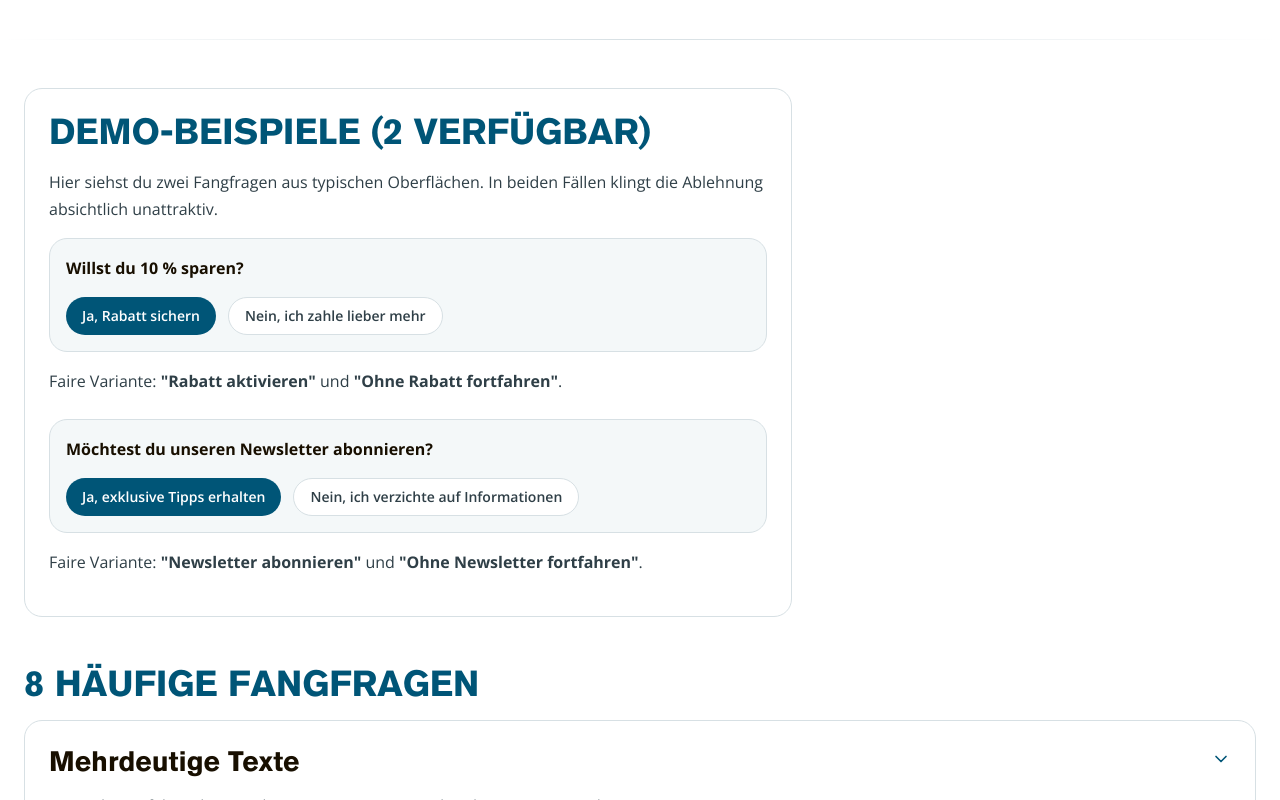
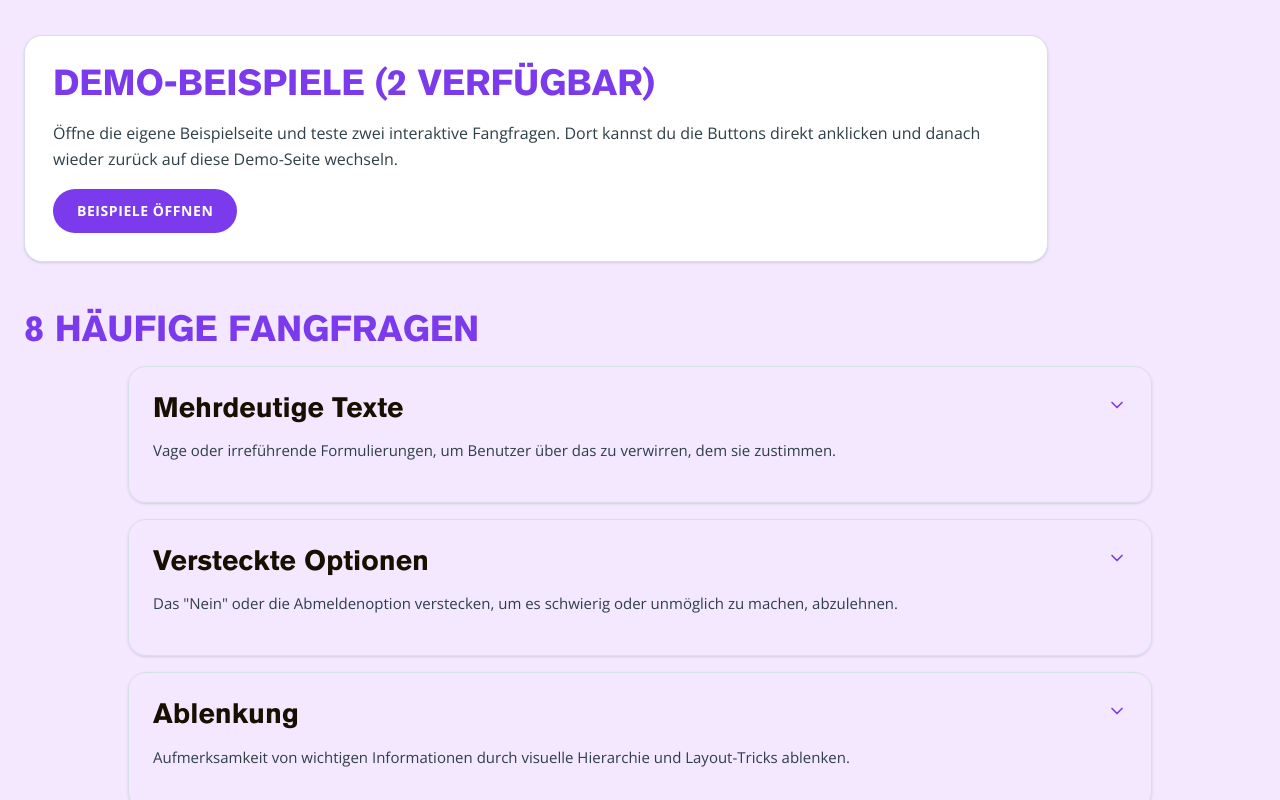
Before and after one commit to johak-at/dark-johak, a SvelteKit app: page /trickquestions in a window 1280 px wide. Shown: the part 780-1580 px from the top of the page. Built offline with nearby package versions, Linux system fonts and the light colour scheme.

Commit message:
trickquestions

```diff
--- a/design-system/tokens/colors.css
+++ b/design-system/tokens/colors.css
@@ -7,119 +7,138 @@
 
 :root {
 	/* ---- Brand primaries (Farbe 1–4) ---- */
-  --johak-sky:    #80CCDB; /* Farbe 1 — Pantone 297  | hellblau   */
+	--johak-sky: #80ccdb; /* Farbe 1 — Pantone 297  | hellblau   */
 	--johak-petrol: #005577; /* Farbe 2 — Pantone 7691 | petrol     */
-  --johak-red:    #E4003A; /* Farbe 3 — Pantone 192  | signalrot  */
-  --johak-amber:  #F7A823; /* Farbe 4 — Pantone 7549 | orange     */
+	--johak-red: #e4003a; /* Farbe 3 — Pantone 192  | signalrot  */
+	--johak-amber: #f7a823; /* Farbe 4 — Pantone 7549 | orange     */
 
 	/* ---- Brand darks (Farbe 5) ---- */
-  --johak-navy:   #1A2E3C; /* Pantone 2767  | tiefes nachtblau */
-  --johak-ink:    #180F00; /* Pantone Black 6 | warmes schwarz */
+	--johak-navy: #1a2e3c; /* Pantone 2767  | tiefes nachtblau */
+	--johak-ink: #180f00; /* Pantone Black 6 | warmes schwarz */
 
 	/* ---- Sky scale ---- */
-  --sky-100: #E4F4F8;
-  --sky-200: #C5E8EF;
-  --sky-300: #A6DBE5;
-  --sky-400: #80CCDB; /* base */
-  --sky-500: #58B4C7;
-  --sky-600: #3A95A9;
+	--sky-100: #e4f4f8;
+	--sky-200: #c5e8ef;
+	--sky-300: #a6dbe5;
+	--sky-400: #80ccdb; /* base */
+	--sky-500: #58b4c7;
+	--sky-600: #3a95a9;
 
 	/* ---- Petrol scale ---- */
-  --petrol-100: #DCEAEF;
-  --petrol-200: #A9CCD7;
-  --petrol-300: #5E94A7;
-  --petrol-400: #2A7188;
+	--petrol-100: #dceaef;
+	--petrol-200: #a9ccd7;
+	--petrol-300: #5e94a7;
+	--petrol-400: #2a7188;
 	--petrol-500: #005577; /* base */
-  --petrol-600: #00415C;
-  --petrol-700: #002F43;
+	--petrol-600: #00415c;
+	--petrol-700: #002f43;
 
 	/* ---- Red scale ---- */
-  --red-100: #FCDBE3;
-  --red-200: #F7A6B9;
-  --red-300: #F05E80;
-  --red-400: #E4003A; /* base */
-  --red-500: #C00031;
+	--red-100: #fcdbe3;
+	--red-200: #f7a6b9;
+	--red-300: #f05e80;
+	--red-400: #e4003a; /* base */
+	--red-500: #c00031;
 	--red-600: #970026;
 
 	/* ---- Amber scale ---- */
-  --amber-100: #FDEDD0;
-  --amber-200: #FBD79A;
-  --amber-300: #F9C064;
-  --amber-400: #F7A823; /* base */
-  --amber-500: #DD8C0A;
-  --amber-600: #B06E06;
+	--amber-100: #fdedd0;
+	--amber-200: #fbd79a;
+	--amber-300: #f9c064;
+	--amber-400: #f7a823; /* base */
+	--amber-500: #dd8c0a;
+	--amber-600: #b06e06;
+
+	/* ---- Violet scale (extended token for interactive demos) ---- */
+	--violet-100: #f3e8ff;
+	--violet-200: #ddd6fe;
+	--violet-300: #c4b5fd;
+	--violet-400: #a78bfa;
+	--violet-500: #8b5cf6;
+	--violet-600: #7c3aed;
+	--violet-700: #6d28d9;
 
 	/* ---- Neutral scale (cool, drawn toward navy) ---- */
-  --neutral-0:   #FFFFFF;
-  --neutral-50:  #F4F8F9;
-  --neutral-100: #EAF0F2;
-  --neutral-200: #D7E0E4;
-  --neutral-300: #BAC8CE;
-  --neutral-400: #8C9CA4;
-  --neutral-500: #61727A;
-  --neutral-600: #45555D;
-  --neutral-700: #2F3F47;
-  --neutral-800: #1A2E3C; /* = navy */
+	--neutral-0: #ffffff;
+	--neutral-50: #f4f8f9;
+	--neutral-100: #eaf0f2;
+	--neutral-200: #d7e0e4;
+	--neutral-300: #bac8ce;
+	--neutral-400: #8c9ca4;
+	--neutral-500: #61727a;
+	--neutral-600: #45555d;
+	--neutral-700: #2f3f47;
+	--neutral-800: #1a2e3c; /* = navy */
 	--neutral-900: #102129;
-  --neutral-950: #0A161C;
+	--neutral-950: #0a161c;
 
 	/* ============================================================
      SEMANTIC ALIASES
      ============================================================ */
 
 	/* Surfaces & background */
-  --color-bg:             var(--neutral-50);
-  --color-surface:        var(--neutral-0);
+	--color-bg: var(--neutral-50);
+	--color-surface: var(--neutral-0);
 	--color-surface-sunken: var(--neutral-100);
 	--color-surface-inverse: var(--johak-navy);
 
 	/* Text */
-  --text-strong:   var(--johak-ink);
-  --text-body:     var(--neutral-700);
-  --text-muted:    var(--neutral-500);
-  --text-subtle:   var(--neutral-400);
-  --text-inverse:  var(--neutral-0);
+	--text-strong: var(--johak-ink);
+	--text-body: var(--neutral-700);
+	--text-muted: var(--neutral-500);
+	--text-subtle: var(--neutral-400);
+	--text-inverse: var(--neutral-0);
 	--text-on-brand: var(--neutral-0);
 
 	/* Borders & lines */
-  --border:        var(--neutral-200);
+	--border: var(--neutral-200);
 	--border-strong: var(--neutral-300);
 	--border-inverse: rgba(255, 255, 255, 0.16);
 
 	/* Brand roles */
-  --color-primary:        var(--petrol-500);
-  --color-primary-hover:  var(--petrol-600);
+	--color-primary: var(--petrol-500);
+	--color-primary-hover: var(--petrol-600);
 	--color-primary-active: var(--petrol-700);
-  --color-primary-soft:   var(--petrol-100);
-  --color-on-primary:     var(--neutral-0);
+	--color-primary-soft: var(--petrol-100);
+	--color-on-primary: var(--neutral-0);
 
-  --color-accent:         var(--red-400);
-  --color-accent-hover:   var(--red-500);
-  --color-accent-soft:    var(--red-100);
-  --color-on-accent:      var(--neutral-0);
+	--color-accent: var(--red-400);
+	--color-accent-hover: var(--red-500);
+	--color-accent-soft: var(--red-100);
+	--color-on-accent: var(--neutral-0);
 
-  --color-highlight:      var(--amber-400);
+	--color-highlight: var(--amber-400);
 	--color-highlight-hover: var(--amber-500);
 	--color-highlight-soft: var(--amber-100);
-  --color-on-highlight:   var(--johak-ink);
+	--color-on-highlight: var(--johak-ink);
 
-  --color-sky:            var(--sky-400);
-  --color-sky-soft:       var(--sky-100);
+	--color-sky: var(--sky-400);
+	--color-sky-soft: var(--sky-100);
+
+	--color-violet: var(--violet-600);
+	--color-violet-hover: var(--violet-700);
+	--color-violet-soft: var(--violet-100);
 
 	/* Status (brand-aligned) */
-  --color-success:      #1E9E6A;
-  --color-success-soft: #DCF1E8;
-  --color-warning:      var(--amber-400);
+	--color-success: #1e9e6a;
+	--color-success-soft: #dcf1e8;
+	--color-warning: var(--amber-400);
 	--color-warning-soft: var(--amber-100);
-  --color-error:        var(--red-400);
-  --color-error-soft:   var(--red-100);
-  --color-info:         var(--petrol-500);
-  --color-info-soft:    var(--petrol-100);
+	--color-error: var(--red-400);
+	--color-error-soft: var(--red-100);
+	--color-info: var(--petrol-500);
+	--color-info-soft: var(--petrol-100);
 
 	/* Focus */
 	--focus-ring: var(--sky-500);
 
 	/* Signet gradient (the four-colour mark) */
-  --gradient-signet: linear-gradient(105deg, var(--johak-navy) 0%, var(--johak-petrol) 45%, var(--johak-sky) 100%);
-  --gradient-sky:    linear-gradient(120deg, var(--johak-petrol) 0%, var(--johak-sky) 100%);
+	--gradient-signet: linear-gradient(
+		105deg,
+		var(--johak-navy) 0%,
+		var(--johak-petrol) 45%,
+		var(--johak-sky) 100%
+	);
+	--gradient-sky: linear-gradient(120deg, var(--johak-petrol) 0%, var(--johak-sky) 100%);
+	--gradient-violet: linear-gradient(120deg, var(--violet-700) 0%, var(--violet-500) 100%);
 }
--- a/src/routes/trickquestions/+page.svelte
+++ b/src/routes/trickquestions/+page.svelte
@@ -107,11 +107,11 @@
 	<title>Trick Questions – Dunkle Muster & Täuschende UX</title>
 </svelte:head>
 
-<div class="min-h-screen bg-white">
+<div class="trickquestions-page min-h-screen">
 	<!-- Header -->
 	<header class="border-b" style="border-color: var(--border)">
-		<div class="container mx-auto px-6 py-12">
-			<div class="max-w-3xl">
+		<div class="container mx-auto px-6 py-14">
+			<div class="max-w-4xl">
 				<div class="mb-4 flex items-center gap-3">
 					<div class="rounded-lg p-2" style="background-color: var(--color-surface)">
 						<AlertTriangle size={24} style="color: var(--color-accent)" />
@@ -121,7 +121,7 @@
 					</span>
 				</div>
 				<h1
-					class="mb-4 text-5xl font-bold uppercase"
+					class="mb-4 text-4xl font-bold uppercase md:text-5xl"
 					style="font-family: var(--font-display); color: var(--color-primary); letter-spacing: -0.02em"
 				>
 					Trick Questions
@@ -137,7 +137,7 @@
 
 	<!-- Intro Section -->
 	<section class="container mx-auto px-6 py-12">
-		<div class="grid max-w-3xl grid-cols-3 gap-6">
+		<div class="grid max-w-5xl grid-cols-1 gap-6 md:grid-cols-3 md:gap-8">
 			<div>
 				<div
 					class="mb-3 inline-block rounded-lg p-3"
@@ -191,7 +191,7 @@
 
 	<section class="container mx-auto px-6 pb-12">
 		<div
-			class="max-w-3xl rounded-lg border p-6"
+			class="max-w-5xl rounded-lg border p-7 shadow-sm"
 			style="border-color: var(--border); background-color: var(--color-surface)"
 		>
 			<h2
@@ -201,64 +201,16 @@
 				Demo-Beispiele (2 verfügbar)
 			</h2>
 			<p class="mb-4" style="color: var(--text-body)">
-				Hier siehst du zwei Fangfragen aus typischen Oberflächen. In beiden Fällen klingt die
-				Ablehnung absichtlich unattraktiv.
+				Öffne die eigene Beispielseite und teste zwei interaktive Fangfragen. Dort kannst du die
+				Buttons direkt anklicken und danach wieder zurück auf diese Demo-Seite wechseln.
 			</p>
-			<div
-				class="mb-4 rounded-lg p-4"
-				style="background-color: var(--color-bg); border: 1px solid var(--border)"
+			<a
+				href={`${base}/trickquestions/examples`}
+				class="inline-block rounded-full px-6 py-3 text-sm font-bold tracking-wide uppercase transition-transform hover:scale-105"
+				style="background-color: var(--color-primary); color: var(--text-inverse)"
 			>
-				<p class="mb-3 font-bold" style="color: var(--text-strong)">Willst du 10 % sparen?</p>
-				<div class="flex flex-wrap gap-3">
-					<button
-						type="button"
-						class="rounded-full px-4 py-2 text-sm font-semibold"
-						style="background-color: var(--color-primary); color: var(--text-inverse)"
-					>
-						Ja, Rabatt sichern
-					</button>
-					<button
-						type="button"
-						class="rounded-full px-4 py-2 text-sm font-semibold"
-						style="background-color: var(--color-surface); color: var(--text-body); border: 1px solid var(--border)"
-					>
-						Nein, ich zahle lieber mehr
-					</button>
-				</div>
-			</div>
-			<p style="color: var(--text-body)">
-				Faire Variante: <strong>"Rabatt aktivieren"</strong> und
-				<strong>"Ohne Rabatt fortfahren"</strong>.
-			</p>
-
-			<div
-				class="mt-6 mb-4 rounded-lg p-4"
-				style="background-color: var(--color-bg); border: 1px solid var(--border)"
-			>
-				<p class="mb-3 font-bold" style="color: var(--text-strong)">
-					Möchtest du unseren Newsletter abonnieren?
-				</p>
-				<div class="flex flex-wrap gap-3">
-					<button
-						type="button"
-						class="rounded-full px-4 py-2 text-sm font-semibold"
-						style="background-color: var(--color-primary); color: var(--text-inverse)"
-					>
-						Ja, exklusive Tipps erhalten
-					</button>
-					<button
-						type="button"
-						class="rounded-full px-4 py-2 text-sm font-semibold"
-						style="background-color: var(--color-surface); color: var(--text-body); border: 1px solid var(--border)"
-					>
-						Nein, ich verzichte auf Informationen
-					</button>
-				</div>
-			</div>
-			<p style="color: var(--text-body)">
-				Faire Variante: <strong>"Newsletter abonnieren"</strong> und
-				<strong>"Ohne Newsletter fortfahren"</strong>.
-			</p>
+				Beispiele öffnen
+			</a>
 		</div>
 	</section>
 
@@ -271,11 +223,11 @@
 			8 Häufige Fangfragen
 		</h2>
 
-		<div class="space-y-4">
+		<div class="mx-auto max-w-5xl space-y-4">
 			{#each trickquestions as pattern (pattern.id)}
 				<button
 					type="button"
-					class="w-full cursor-pointer rounded-lg border text-left transition-all"
+					class="w-full cursor-pointer rounded-lg border text-left shadow-sm transition-all hover:shadow-md"
 					style="
             border-color: var(--border);
             background-color: {expanded[pattern.id] ? 'var(--color-surface)' : 'transparent'};
@@ -285,9 +237,7 @@
 					<!-- Header -->
 					<div
 						class="hover:bg-opacity-50 flex items-start justify-between gap-4 p-6 transition"
-						style="background-color: {expanded[pattern.id]
-							? 'rgba(0, 85, 119, 0.02)'
-							: 'transparent'}"
+						style="background-color: {expanded[pattern.id] ? 'var(--violet-100)' : 'transparent'}"
 					>
 						<div class="flex-1">
 							<h3 class="mb-2 text-lg font-bold" style="color: var(--text-strong)">
@@ -324,7 +274,7 @@
 								</h4>
 								<p
 									class="rounded-lg p-4"
-									style="background-color: var(--color-bg); color: var(--text-body); border-left: 3px solid var(--color-accent)"
+									style="background-color: var(--violet-100); color: var(--text-body); border-left: 3px solid var(--color-violet)"
 								>
 									{pattern.example}
 								</p>
@@ -351,7 +301,7 @@
 								</h4>
 								<p
 									class="rounded-lg p-4"
-									style="background-color: rgba(0, 170, 0, 0.05); color: var(--text-body); border-left: 3px solid var(--color-success)"
+									style="background-color: var(--violet-200); color: var(--text-body); border-left: 3px solid var(--violet-400)"
 								>
 									{pattern.solution}
 								</p>
@@ -366,7 +316,7 @@
 	<!-- CTA Section -->
 	<section class="container mx-auto px-6 py-12">
 		<div
-			class="rounded-lg p-8 text-center"
+			class="mx-auto max-w-5xl rounded-lg p-8 text-center shadow-sm"
 			style="background: linear-gradient(135deg, var(--color-sky), var(--color-primary)); color: white"
 		>
 			<Zap size={32} class="mb-4 inline-block" style="opacity: 0.8" />
@@ -388,7 +338,10 @@
 	</section>
 
 	<!-- Footer Note -->
-	<footer class="container mx-auto px-6 py-8 text-center text-sm" style="color: var(--text-muted)">
+	<footer
+		class="container mx-auto max-w-5xl px-6 py-8 text-center text-sm"
+		style="color: var(--text-muted)"
+	>
 		<p>
 			Lerne mehr auf <a
 				href="https://www.darkpatterns.org"
@@ -415,8 +368,17 @@
 </div>
 
 <style>
+	.trickquestions-page {
+		--color-bg: var(--violet-100);
+		--color-surface: var(--neutral-0);
+		--color-primary: var(--color-violet);
+		--color-accent: var(--violet-500);
+		--color-highlight: var(--violet-400);
+		--color-sky: var(--violet-300);
+	}
+
 	:global(body) {
-		background-color: white;
+		background-color: var(--violet-100);
 	}
 
 	button {
--- /dev/null
+++ b/src/routes/trickquestions/examples/+page.svelte
@@ -0,0 +1,123 @@
+<script lang="ts">
+	import { base } from '$app/paths';
+
+	let rabattAuswahl = $state<'ja' | 'nein' | null>(null);
+	let newsletterAuswahl = $state<'ja' | 'nein' | null>(null);
+</script>
+
+<svelte:head>
+	<title>Beispiele – Trick Questions</title>
+</svelte:head>
+
+<div class="min-h-screen" style="background-color: var(--color-violet-soft)">
+	<section class="container mx-auto max-w-5xl px-6 pt-10 pb-12">
+		<div class="mb-8 flex flex-wrap items-center gap-4">
+			<a
+				href={`${base}/trickquestions`}
+				class="inline-block rounded-full px-5 py-2 text-sm font-bold tracking-wide uppercase transition-transform hover:scale-105"
+				style="background-color: var(--color-surface); color: var(--color-violet); border: 1px solid var(--border)"
+			>
+				Zurück zu Trick Questions
+			</a>
+		</div>
+
+		<div
+			class="mb-8 rounded-lg p-8"
+			style="background: var(--gradient-violet); color: var(--text-inverse)"
+		>
+			<p class="mb-2 text-xs font-bold tracking-wider uppercase">Interaktive Demo</p>
+			<h1
+				class="mb-3 text-3xl font-bold uppercase md:text-4xl"
+				style="font-family: var(--font-display)"
+			>
+				Interaktive Beispiele
+			</h1>
+			<p class="max-w-3xl" style="color: var(--text-inverse)">
+				Klicke die Buttons an und beobachte, wie die Formulierung die Entscheidung beeinflussen
+				kann.
+			</p>
+		</div>
+
+		<div class="grid grid-cols-1 gap-6 lg:grid-cols-2">
+			<div
+				class="rounded-lg border p-6 shadow-sm"
+				style="border-color: var(--border); background-color: var(--color-surface)"
+			>
+				<p class="mb-3 font-bold" style="color: var(--text-strong)">Willst du 10 % sparen?</p>
+				<div class="mb-3 flex flex-wrap gap-3">
+					<button
+						type="button"
+						class="rounded-full px-4 py-2 text-sm font-semibold transition-transform hover:scale-105"
+						style={rabattAuswahl === 'ja'
+							? 'background-color: var(--color-violet); color: var(--text-inverse); box-shadow: var(--shadow-sm)'
+							: 'background-color: var(--color-violet); color: var(--text-inverse)'}
+						onclick={() => (rabattAuswahl = 'ja')}
+					>
+						Ja, Rabatt sichern
+					</button>
+					<button
+						type="button"
+						class="rounded-full px-4 py-2 text-sm font-semibold transition-transform hover:scale-105"
+						style={rabattAuswahl === 'nein'
+							? 'background-color: var(--color-surface); color: var(--text-body); border: 1px solid var(--border); box-shadow: var(--shadow-sm)'
+							: 'background-color: var(--color-surface); color: var(--text-body); border: 1px solid var(--border)'}
+						onclick={() => (rabattAuswahl = 'nein')}
+					>
+						Nein, ich zahle lieber mehr
+					</button>
+				</div>
+				{#if rabattAuswahl}
+					<p
+						class="rounded-lg p-3 text-sm"
+						style="background-color: var(--color-violet-soft); color: var(--text-body)"
+					>
+						Ausgewählt: {rabattAuswahl === 'ja'
+							? 'Ja, Rabatt sichern'
+							: 'Nein, ich zahle lieber mehr'}
+					</p>
+				{/if}
+			</div>
+
+			<div
+				class="rounded-lg border p-6 shadow-sm"
+				style="border-color: var(--border); background-color: var(--color-surface)"
+			>
+				<p class="mb-3 font-bold" style="color: var(--text-strong)">
+					Möchtest du unseren Newsletter abonnieren?
+				</p>
+				<div class="mb-3 flex flex-wrap gap-3">
+					<button
+						type="button"
+						class="rounded-full px-4 py-2 text-sm font-semibold transition-transform hover:scale-105"
+						style={newsletterAuswahl === 'ja'
+							? 'background-color: var(--color-violet); color: var(--text-inverse); box-shadow: var(--shadow-sm)'
+							: 'background-color: var(--color-violet); color: var(--text-inverse)'}
+						onclick={() => (newsletterAuswahl = 'ja')}
+					>
+						Ja, exklusive Tipps erhalten
+					</button>
+					<button
+						type="button"
+						class="rounded-full px-4 py-2 text-sm font-semibold transition-transform hover:scale-105"
+						style={newsletterAuswahl === 'nein'
+							? 'background-color: var(--color-surface); color: var(--text-body); border: 1px solid var(--border); box-shadow: var(--shadow-sm)'
+							: 'background-color: var(--color-surface); color: var(--text-body); border: 1px solid var(--border)'}
+						onclick={() => (newsletterAuswahl = 'nein')}
+					>
+						Nein, ich verzichte auf Informationen
+					</button>
+				</div>
+				{#if newsletterAuswahl}
+					<p
+						class="rounded-lg p-3 text-sm"
+						style="background-color: var(--color-violet-soft); color: var(--text-body)"
+					>
+						Ausgewählt: {newsletterAuswahl === 'ja'
+							? 'Ja, exklusive Tipps erhalten'
+							: 'Nein, ich verzichte auf Informationen'}
+					</p>
+				{/if}
+			</div>
+		</div>
+	</section>
+</div>
```
Lines whose indentation alone changed are shown as unchanged.
